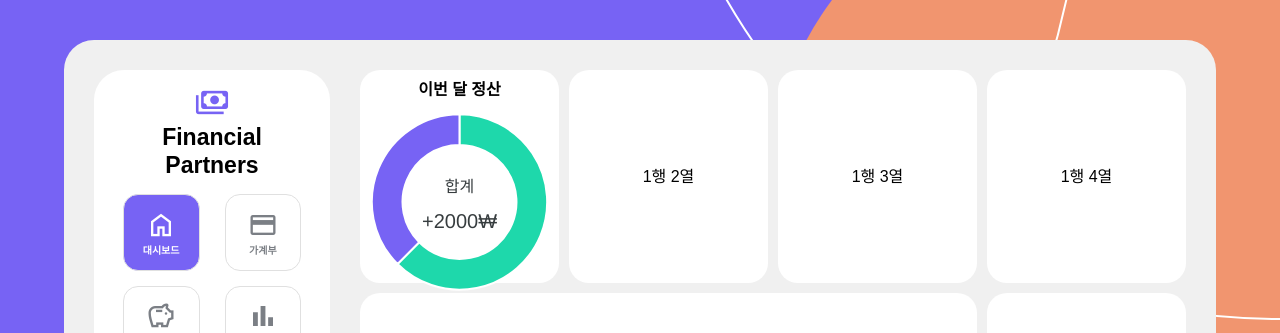
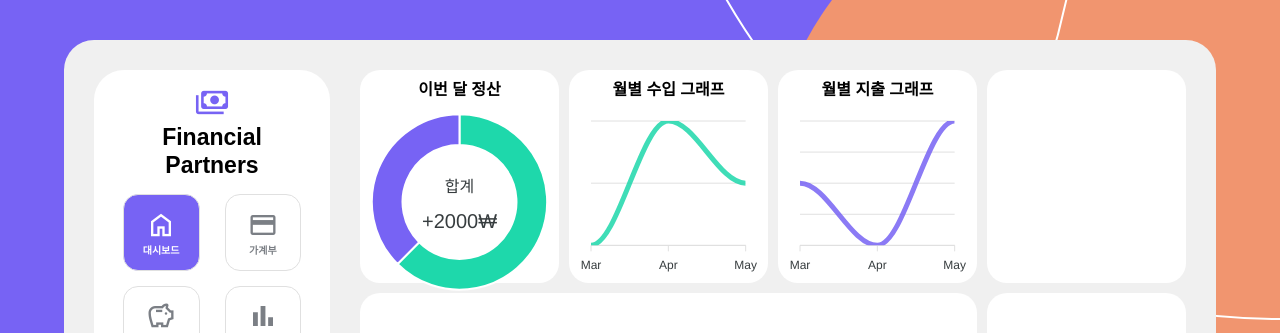
Before and after one commit to Finance-Partner/Finance-Front, a React (Create React App) app: page /dashboard in a window 1280 px wide. Shown: the top 333 px of the page. Built offline with nearby package versions, Linux system fonts and the light colour scheme.

Commit message:
(#3)월 수입/지출 라인 그래프 구현하기

```diff
--- /dev/null
+++ b/src/components/chart/MonthExpense.tsx
@@ -0,0 +1,71 @@
+import React, { useState } from "react";
+import Chart from "react-apexcharts";
+import styled from "styled-components";
+
+const Wrapper = styled.div`
+  width: 100%;
+  height: 100%;
+  display: flex;
+  justify-content: center;
+  align-items: center;
+`;
+const TitleContainer = styled.h1`
+  position: relative;
+  top: 10px;
+  text-align: center;
+  font-weight: bold;
+  height: 10%;
+`;
+const ChartContainer = styled.div`
+  position: relative;
+  height: 90%;
+`;
+const MonthExpense = () => {
+  const [data] = useState({
+    series: [
+      {
+        name: "Sample Data",
+        data: [40, 30, 50],
+      },
+    ],
+    options: {
+      chart: {
+        type: "line" as const, // 문자열 리터럴로 지정
+        toolbar: {
+          show: false,
+        },
+      },
+      colors: ["#7763F4"], // 선 색깔 설정 (예: 주황색)
+      xaxis: {
+        categories: ["Mar", "Apr", "May"],
+      },
+      yaxis: {
+        labels: {
+          show: false, // y축 레이블 숨기기
+        },
+      },
+      stroke: {
+        curve: "smooth" as const, // 문자열 리터럴로 지정
+      },
+    },
+  });
+
+  return (
+    <Wrapper>
+      <div style={{ width: "100%", height: "100%" }}>
+        <TitleContainer>월별 지출 그래프</TitleContainer>
+        <ChartContainer>
+          <Chart
+            options={data.options}
+            series={data.series}
+            type="line"
+            width="100%"
+            height="100%"
+          />
+        </ChartContainer>
+      </div>
+    </Wrapper>
+  );
+};
+
+export default MonthExpense;
--- /dev/null
+++ b/src/components/chart/MonthIncome.tsx
@@ -0,0 +1,71 @@
+import React, { useState } from "react";
+import Chart from "react-apexcharts";
+import styled from "styled-components";
+
+const Wrapper = styled.div`
+  width: 100%;
+  height: 100%;
+  display: flex;
+  justify-content: center;
+  align-items: center;
+`;
+const TitleContainer = styled.h1`
+  position: relative;
+  top: 10px;
+  text-align: center;
+  font-weight: bold;
+  height: 10%;
+`;
+const ChartContainer = styled.div`
+  position: relative;
+  height: 90%;
+`;
+const MonthIncome = () => {
+  const [data] = useState({
+    series: [
+      {
+        name: "Sample Data",
+        data: [30, 40, 35],
+      },
+    ],
+    options: {
+      chart: {
+        type: "line" as const, // 문자열 리터럴로 지정
+        toolbar: {
+          show: false,
+        },
+      },
+      colors: ["#1ED8AB"], // 선 색깔 설정 (예: 주황색)
+      xaxis: {
+        categories: ["Mar", "Apr", "May"],
+      },
+      yaxis: {
+        labels: {
+          show: false, // y축 레이블 숨기기
+        },
+      },
+      stroke: {
+        curve: "smooth" as const, // 문자열 리터럴로 지정
+      },
+    },
+  });
+
+  return (
+    <Wrapper>
+      <div style={{ width: "100%", height: "100%" }}>
+        <TitleContainer>월별 수입 그래프</TitleContainer>
+        <ChartContainer>
+          <Chart
+            options={data.options}
+            series={data.series}
+            type="line"
+            width="100%"
+            height="100%"
+          />
+        </ChartContainer>
+      </div>
+    </Wrapper>
+  );
+};
+
+export default MonthIncome;
--- a/src/components/home/DashBoard.tsx
+++ b/src/components/home/DashBoard.tsx
@@ -1,5 +1,7 @@
 import styled from "styled-components";
 import DonutChart from "../chart/DonutChart";
+import MonthIncome from "../chart/MonthIncome";
+import MonthExpense from "../chart/MonthExpense";
 
 const Wrapper = styled.div`
   display: grid;
@@ -57,9 +59,13 @@ const DashBoard = () => {
       <Item1>
         <DonutChart />
       </Item1>
-      <Item2>1행 2열</Item2>
-      <Item3>1행 3열</Item3>
-      <Item4>1행 4열</Item4>
+      <Item2>
+        <MonthIncome />
+      </Item2>
+      <Item3>
+        <MonthExpense />
+      </Item3>
+      <Item4></Item4>
       <Item5>2행 1~3열</Item5>
       <Item6>2~3행 4열</Item6>
       <Item7>3행 1~1.5열</Item7>
```
